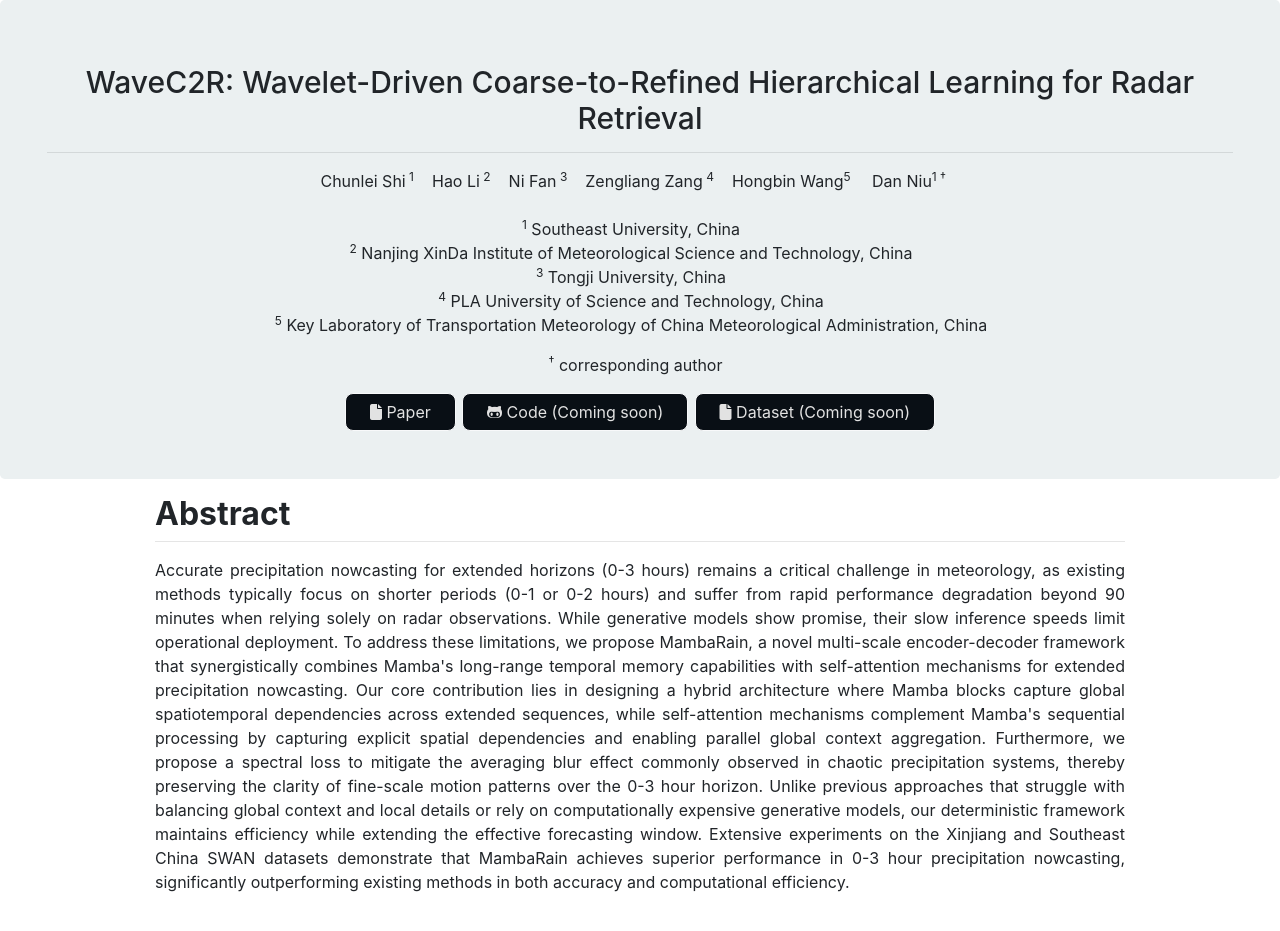
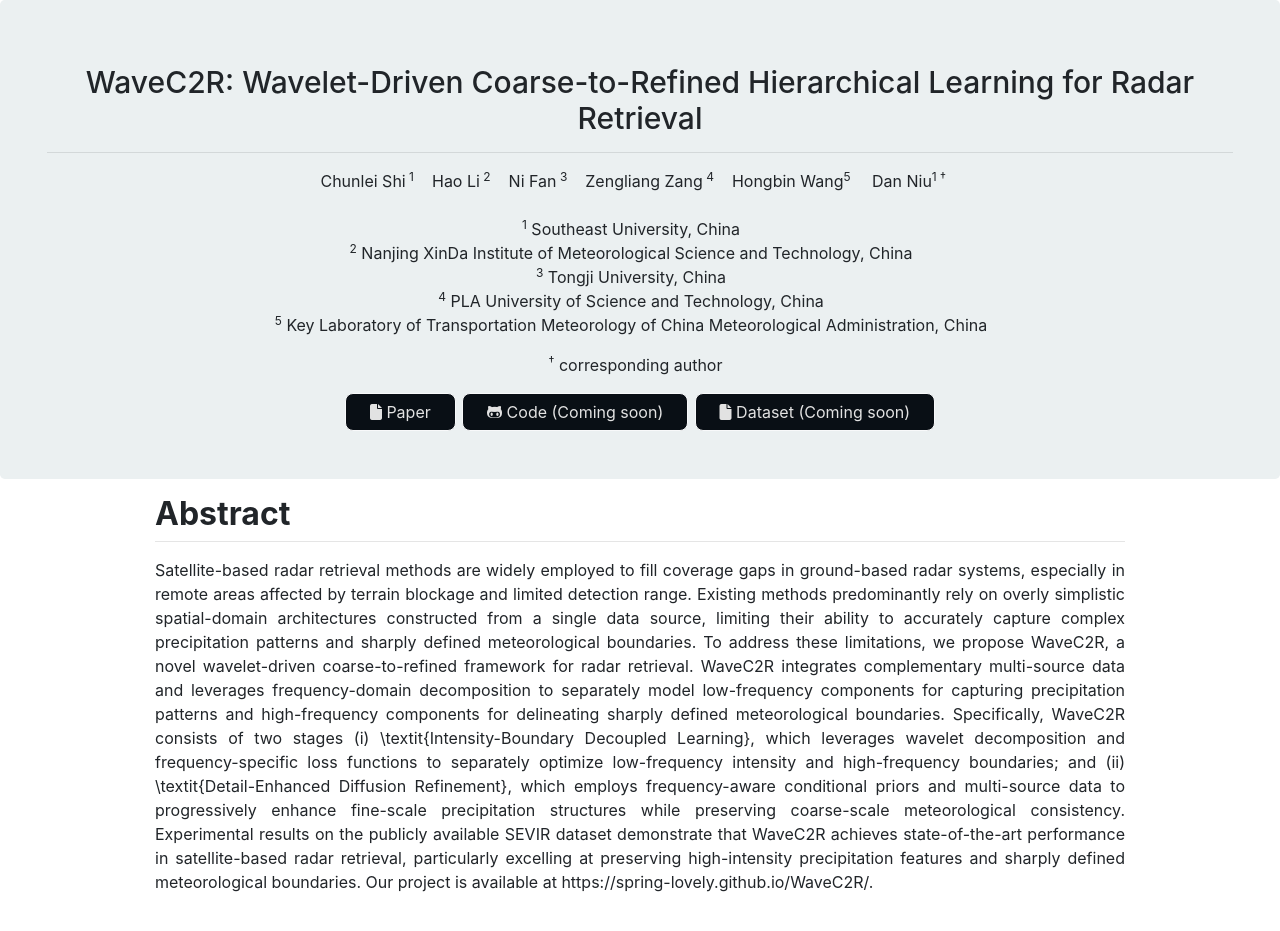
Before and after one commit to Spring-lovely/WaveC2R, a plain HTML site: page index.html in a window 1280 px wide. Shown: the top 931 px of the page. Drawn offline with nearby package versions, Linux system fonts and the light colour scheme; grey boxes are pictures that could not be loaded; a web font is replaced by a local one.

Commit message:
Update index.html

```diff
--- a/index.html
+++ b/index.html
@@ -97,18 +97,16 @@
                 and Grasp Flow Matching (GFM) for generating dexterous grasp with affordance as input.
                 To evaluate our framework, we build an open-set table-top language-guided dexterous grasp dataset.
                 Extensive experiments in the simulation and real worlds show that our framework surpasses all previous methods in open-set generalization. -->
-                Accurate precipitation nowcasting for extended horizons (0-3 hours) remains a critical challenge in meteorology,
-                as existing methods typically focus on shorter periods (0-1 or 0-2 hours) and suffer from rapid performance degradation beyond 90 minutes when relying solely on radar observations.
-                While generative models show promise, their slow inference speeds limit operational deployment. To address these limitations, we propose MambaRain,
-                a novel multi-scale encoder-decoder framework that synergistically combines Mamba's long-range temporal memory capabilities with self-attention mechanisms for extended precipitation nowcasting.
-                Our core contribution lies in designing a hybrid architecture where Mamba blocks capture global spatiotemporal dependencies across extended sequences,
-                while self-attention mechanisms complement Mamba's sequential processing by capturing explicit spatial dependencies and enabling parallel global context aggregation.
-                Furthermore, we propose a spectral loss to mitigate the averaging blur effect commonly observed in chaotic precipitation systems,
-                thereby preserving the clarity of fine-scale motion patterns over the 0-3 hour horizon.
-                Unlike previous approaches that struggle with balancing global context and local details or rely on computationally expensive generative models,
-                our deterministic framework maintains efficiency while extending the effective forecasting window.
-                Extensive experiments on the Xinjiang and Southeast China SWAN datasets demonstrate that MambaRain achieves superior performance in 0-3 hour precipitation nowcasting,
-                significantly outperforming existing methods in both accuracy and computational efficiency.
+                Satellite-based radar retrieval methods are widely employed to fill coverage gaps in ground-based radar systems,
+                especially in remote areas affected by terrain blockage and limited detection range.
+                Existing methods predominantly rely on overly simplistic spatial-domain architectures constructed from a single data source,
+                limiting their ability to accurately capture complex precipitation patterns and sharply defined meteorological boundaries.
+                To address these limitations, we propose WaveC2R, a novel wavelet-driven coarse-to-refined framework for radar retrieval.
+                WaveC2R integrates complementary multi-source data and leverages frequency-domain decomposition to separately model low-frequency components for capturing precipitation patterns and high-frequency components for delineating sharply defined meteorological boundaries.
+                Specifically, WaveC2R consists of two stages (i) \textit{Intensity-Boundary Decoupled Learning},
+                which leverages wavelet decomposition and frequency-specific loss functions to separately optimize low-frequency intensity and high-frequency boundaries;
+                and (ii) \textit{Detail-Enhanced Diffusion Refinement}, which employs frequency-aware conditional priors and multi-source data to progressively enhance fine-scale precipitation structures while preserving coarse-scale meteorological consistency.
+                Experimental results on the publicly available SEVIR dataset demonstrate that WaveC2R achieves state-of-the-art performance in satellite-based radar retrieval, particularly excelling at preserving high-intensity precipitation features and sharply defined meteorological boundaries. Our project is available at https://spring-lovely.github.io/WaveC2R/.
               </p>
               <!-- <div class="row justify-content-center" style="align-items:center; display:flex;"></div>
                 <img src="images/task.png" alt="input" class="img-responsive graph" width="100%"/>
```
